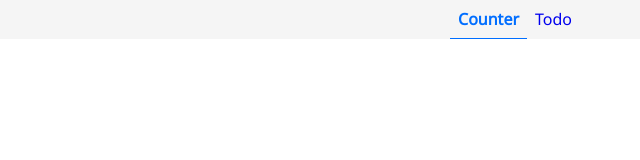
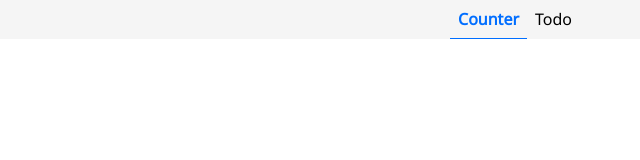
Before and after one commit to jatintiwari/hyper-app, a website built with webpack: page index.html in a window 1280 px wide. Shown: the full height of the page, 640-1280 px from the left. Built offline with Linux system fonts and the light colour scheme.

Commit message:
remove hover state

```diff
--- a/src/components/header/index.css
+++ b/src/components/header/index.css
@@ -14,17 +14,15 @@
   transition: .3s all linear
   border-bottom: 1px solid transparent
 
-.header .header-links .header-link:hover,
 .header .header-links .header-link.selected
   border-bottom: 1px solid #006eff
 
 .header .header-links .header-link .header-link-text
   text-decoration: none
   font-size: 16px
+  color: black
   transition: .3s all linear
 
-
-.header .header-links .header-link .header-link-text:hover,
 .header .header-links .header-link.selected .header-link-text
   color: #006eff
 
```
Also changed, not shown: dist/bundle.js.
